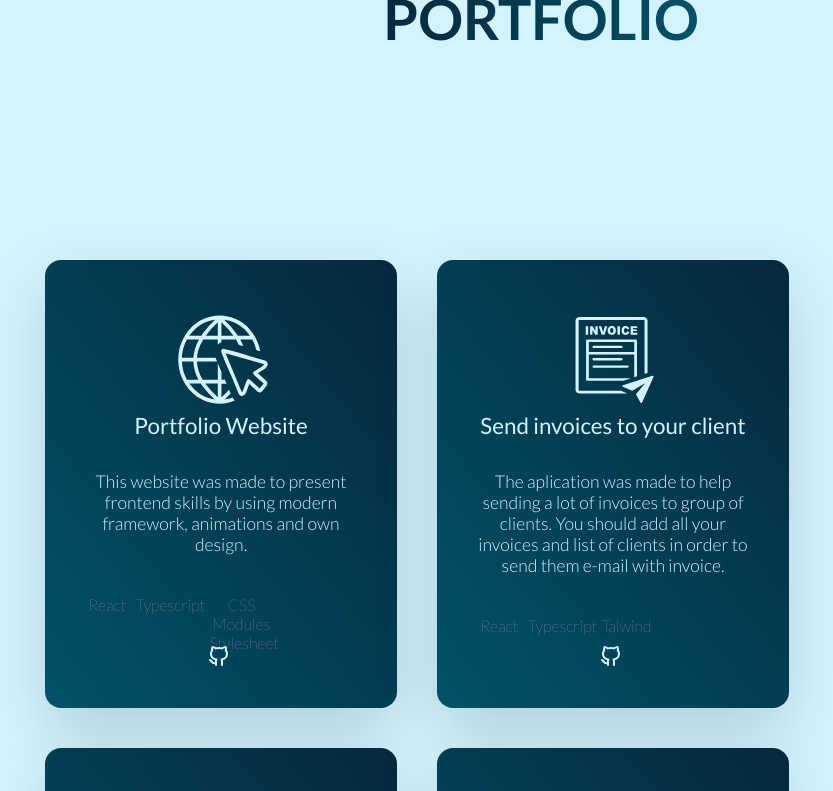
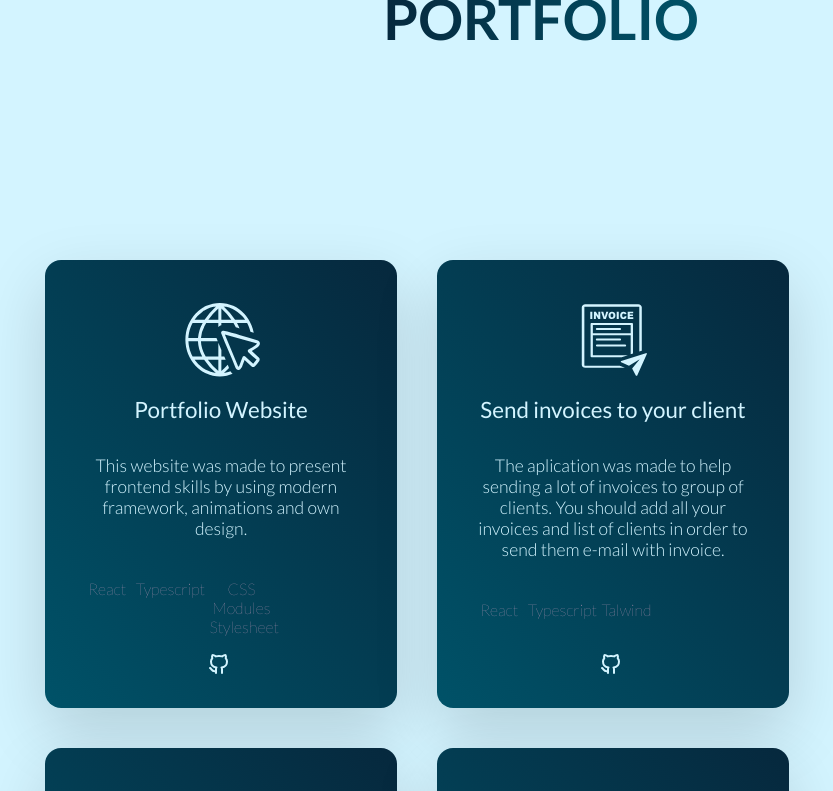
Before and after one commit to helter88/portfolio-website, a React (Create React App) app: page / in a window 1280 px wide. Shown: the part 863-1654 px from the top of the page, without its empty margins (99-932 px from the left). Built offline with nearby package versions, Linux system fonts and the light colour scheme.

Commit message:
resolved svg_issue

```diff
--- a/src/components/cards/PorftolioCard.tsx
+++ b/src/components/cards/PorftolioCard.tsx
@@ -20,7 +20,7 @@ const PortfolioCard: React.FC<PortfolioCardProps> = ({title, description, tools,
     <div className={styles.card}>
       <div className={styles['logo-box']}>
         <div className={styles['logo-dimentions']}>
-          <Logo width='100%'/>
+          <Logo className={styles.logo}/>
         </div>
 
       </div>
--- a/src/components/cards/PortfolioCard.module.css
+++ b/src/components/cards/PortfolioCard.module.css
@@ -21,8 +21,8 @@
     justify-content: center;
 }
 .logo-dimentions{
-    width: 6rem;
-    height: 6rem;
+    width: 5rem;
+    height: 5rem;
 }
 .tech-list-box{
     padding: 1.5rem .2rem;
@@ -51,7 +51,7 @@
 .github-box{
     transition: all .3s;
     position: absolute;
-    bottom: 2rem;
+    bottom: 1.5rem;
     left: 45%;
 }
 .github-box:hover{
@@ -61,3 +61,7 @@
     width: 2rem;
     height: 2rem;
 }
+.logo {
+    width: 100%;
+    height: 100%;
+}
```
